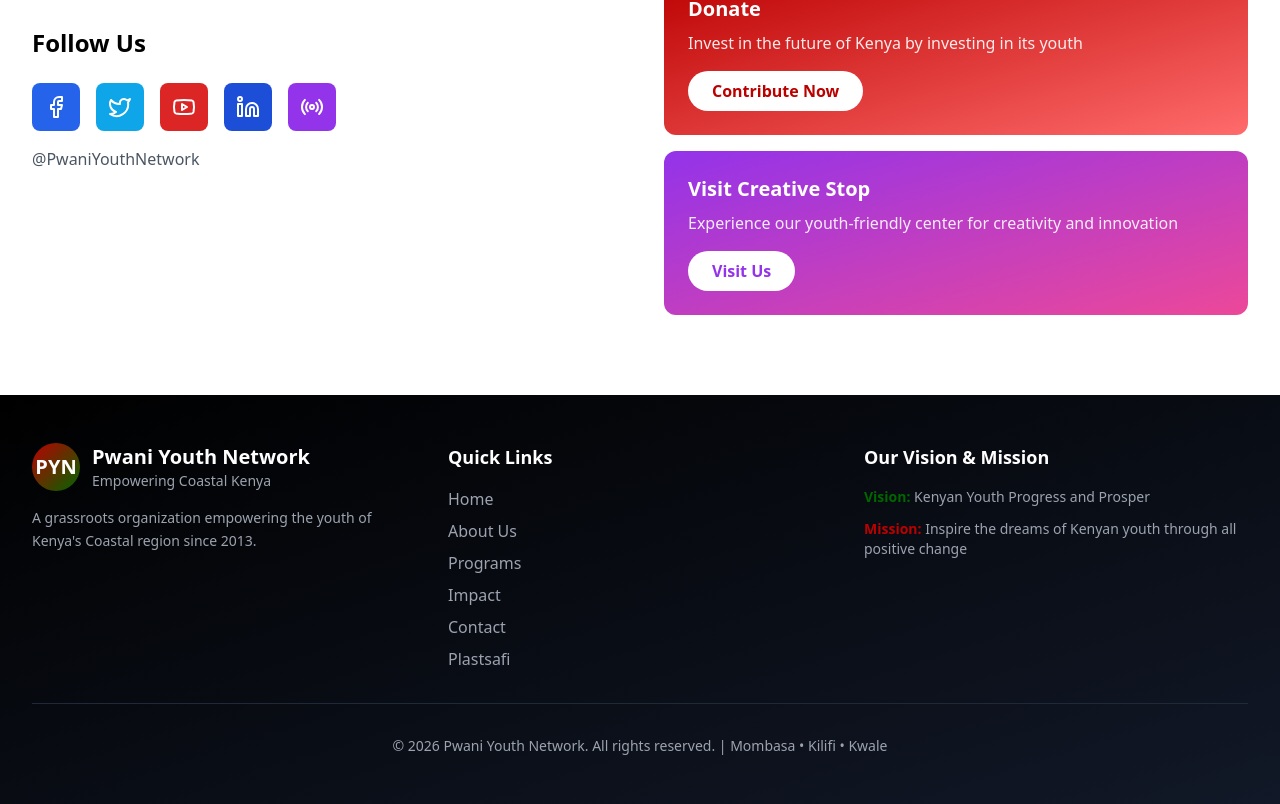
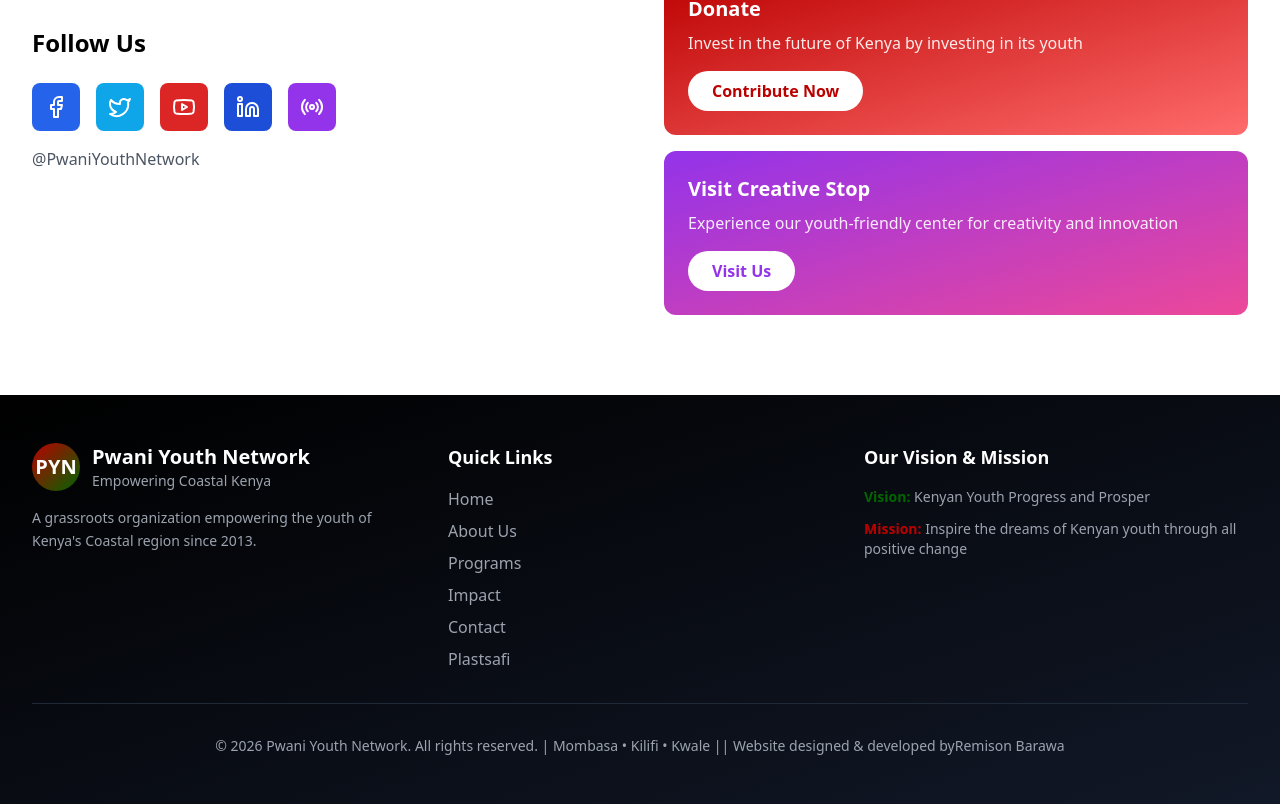
Before and after one commit to RemisonBarawa/Pwani_Youth_Network, a React (Vite) app: page / in a window 1280 px wide. Shown: the part 4285-5089 px from the top of the page. Built offline with nearby package versions, Linux system fonts and the light colour scheme; no server answers.

Commit message:
Prepare for CI/CD deployment

```diff
--- a/src/components/Footer.tsx
+++ b/src/components/Footer.tsx
@@ -82,10 +82,12 @@
         <div className="border-t border-gray-800 pt-8 text-center">
           <p className="text-gray-400 text-sm">
             © {new Date().getFullYear()} Pwani Youth Network. All rights
-            reserved. | Mombasa • Kilifi • Kwale
+            reserved. | Mombasa • Kilifi • Kwale || Website designed & developed by
+          <a href="https://remison-barawa-portfolio.netlify.app/" target="_blank" rel="noopener">
+            Remison Barawa</a>
           </p>
         </div>
       </div>
-    </footer>
+   </footer>
   );
 }
```
Also changed, not shown: 2 other files (tests, documents, lock files or other folders).
